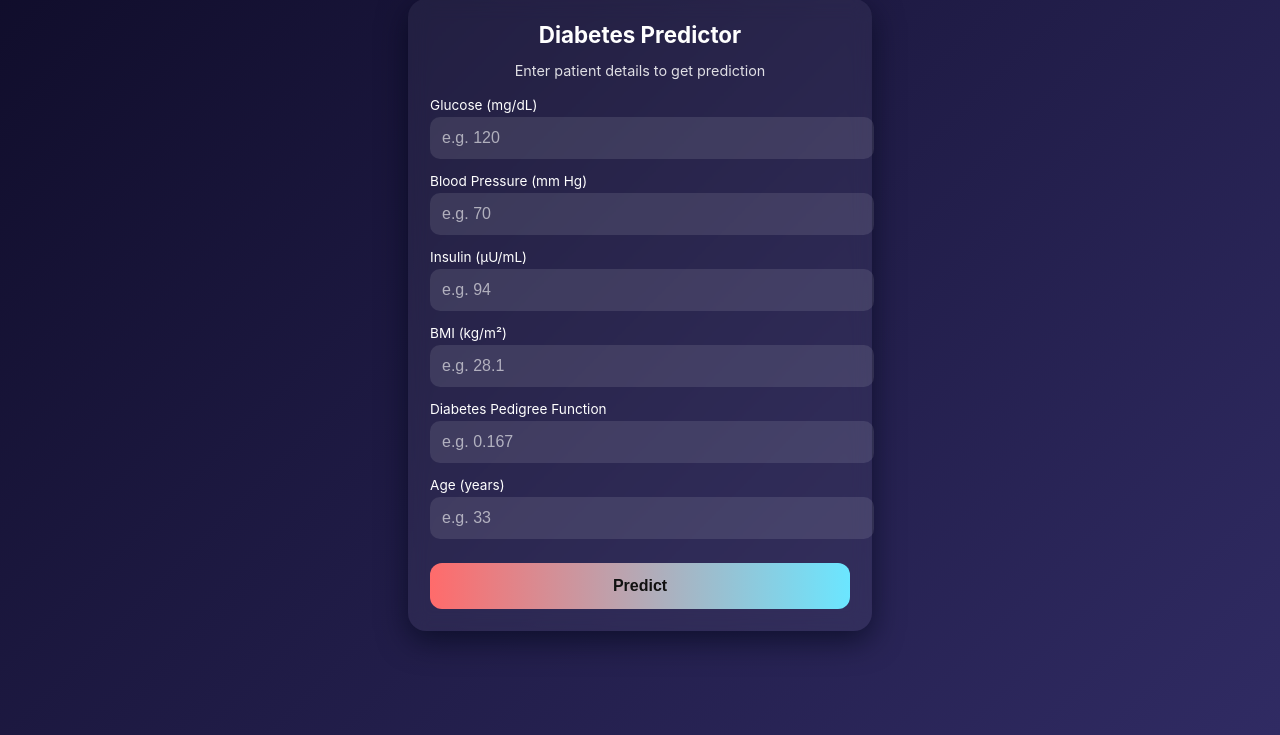
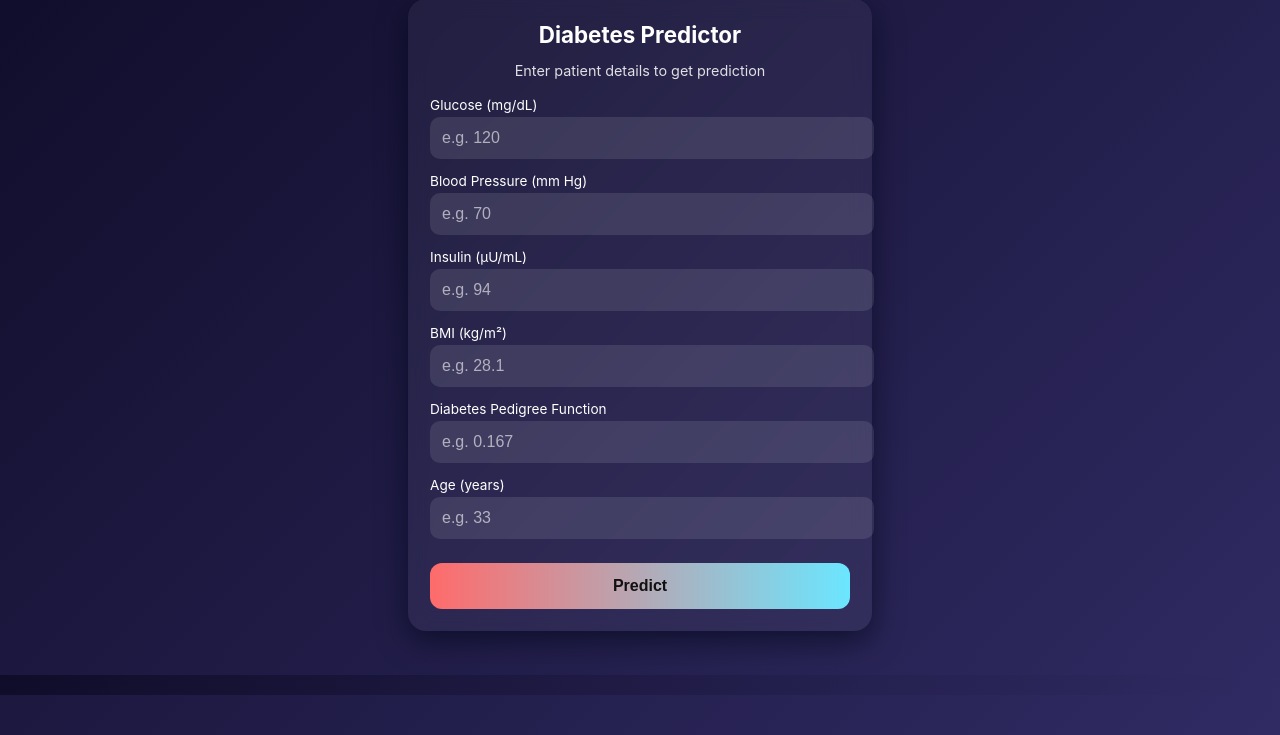
Before and after one commit to kg0420/Diabetes-Prediction, a Flask app: page / in a window 1280 px wide. Shown: the part 105-840 px from the top of the page. Run offline with Flask 3, Linux system fonts and the light colour scheme; parts of the project's set-up code (start-up, migrations or seed data) failed here and were passed over.

Commit message:
Update index.html

```diff
--- a/templates/index.html
+++ b/templates/index.html
@@ -113,5 +113,7 @@
                 .catch(err => console.error("Service Worker failed:", err));
         }
     </script>
+  <footer style="text-align: center; padding: 10px;background: linear-gradient(135deg,var(--bg1), var(--bg2)); position: fixed; width: 100%; bottom: 0;">
+
 </body>
 </html>
```
